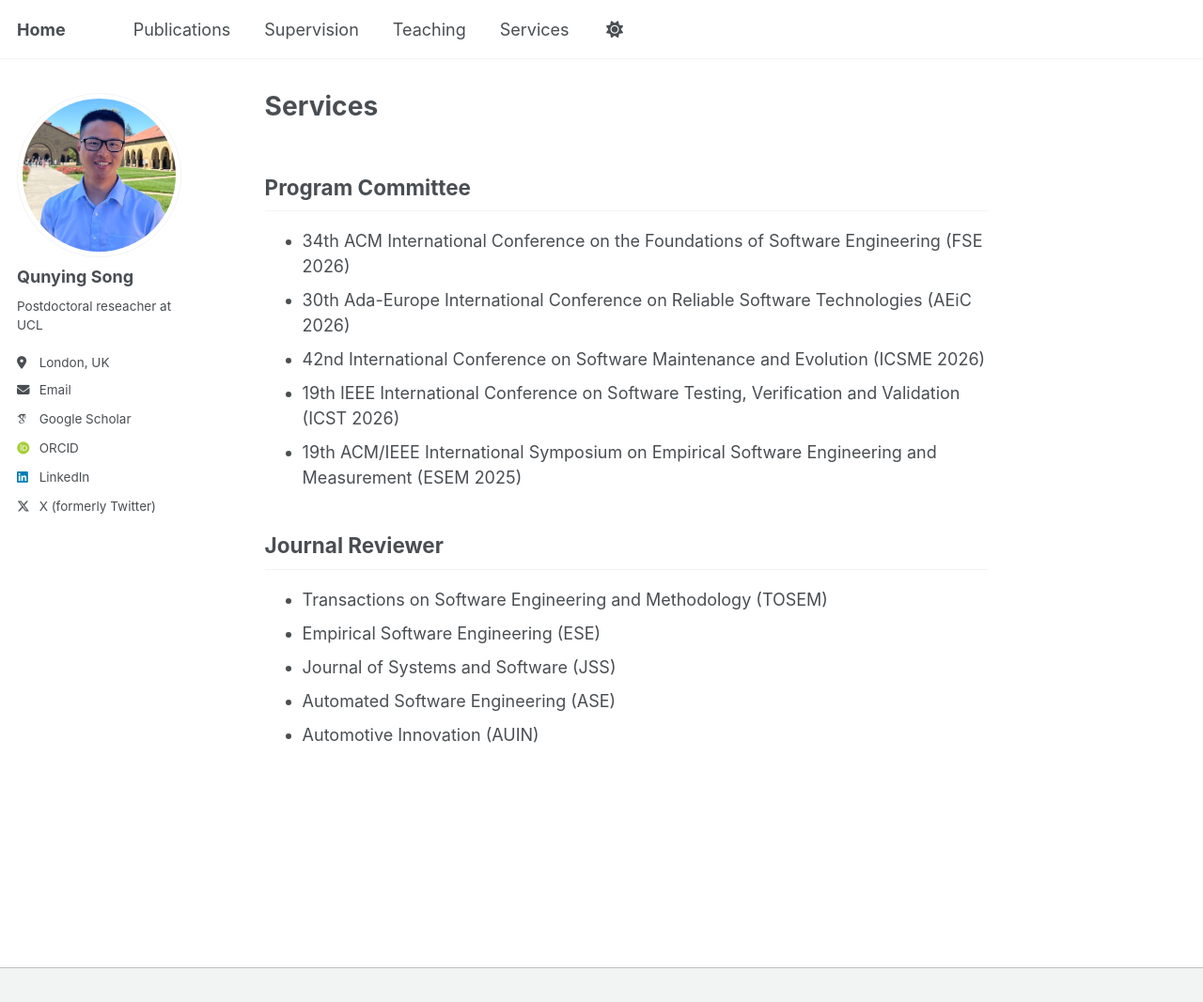
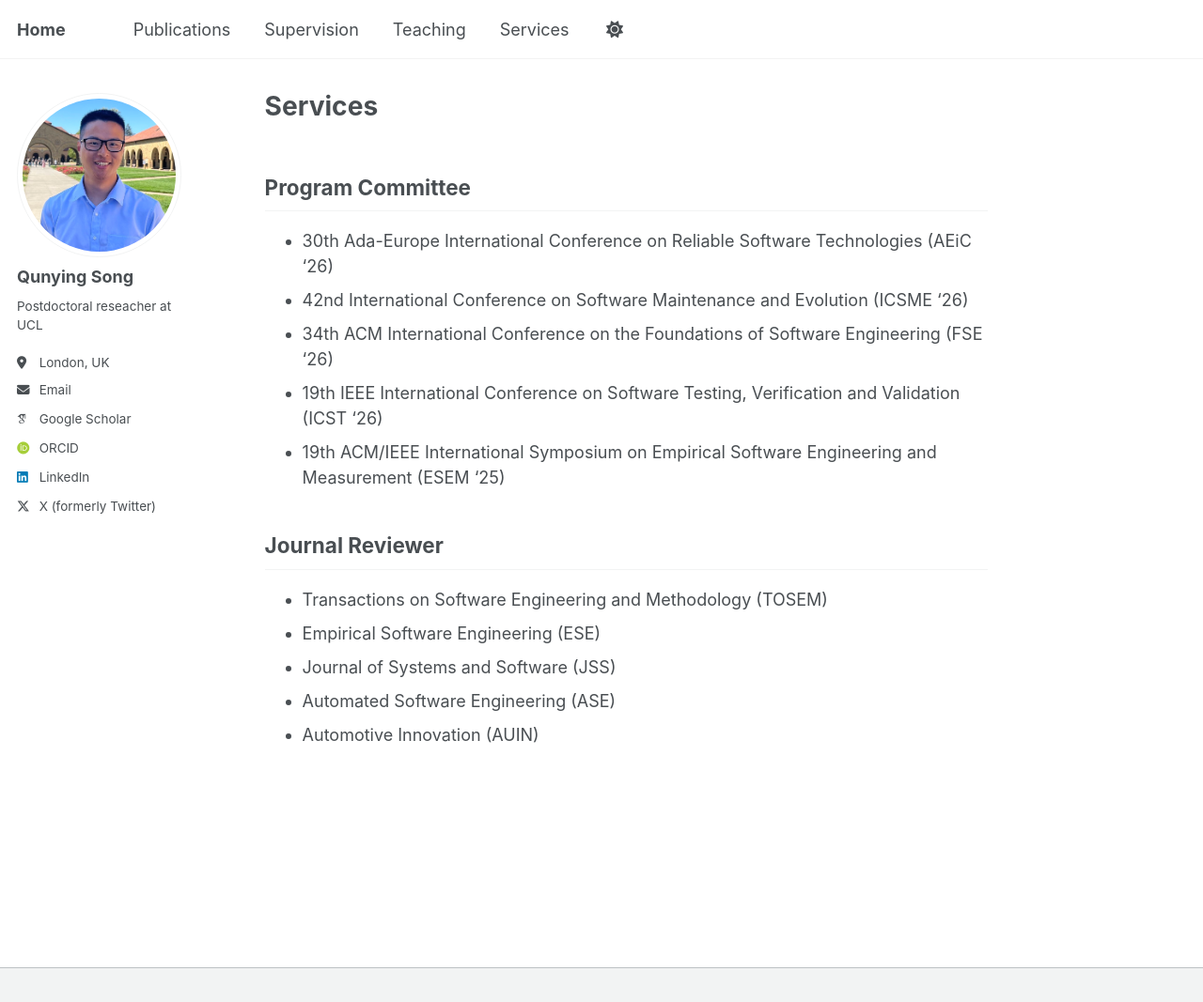
Before and after one commit to qunying-song/qunying-song.github.io, a Jekyll site: the page built from _services/services.md, in a window 1280 px wide and 1067 px high. Shown: the whole window at 94% size. Built offline with Jekyll 4.4.1, drawn with Linux system fonts in a browser that asks for light colours; some web fonts are replaced; a script that is not in the unit is left out.

Commit message:
Revise conference listings for clarity and consistency
Updated conference names and years to a more concise format.

```diff
--- a/_services/services.md
+++ b/_services/services.md
@@ -6,11 +6,11 @@ author_profile: true
 ---
 
 ## Program Committee
-- 34th ACM International Conference on the Foundations of Software Engineering (FSE 2026)
-- 30th Ada-Europe International Conference on Reliable Software Technologies (AEiC 2026)
-- 42nd International Conference on Software Maintenance and Evolution (ICSME 2026)
-- 19th IEEE International Conference on Software Testing, Verification and Validation (ICST 2026)
-- 19th ACM/IEEE International Symposium on Empirical Software Engineering and Measurement (ESEM 2025)
+- 30th Ada-Europe International Conference on Reliable Software Technologies (AEiC '26)
+- 42nd International Conference on Software Maintenance and Evolution (ICSME '26)
+- 34th ACM International Conference on the Foundations of Software Engineering (FSE '26)
+- 19th IEEE International Conference on Software Testing, Verification and Validation (ICST '26)
+- 19th ACM/IEEE International Symposium on Empirical Software Engineering and Measurement (ESEM '25)
 
 ## Journal Reviewer
 - Transactions on Software Engineering and Methodology (TOSEM)
```
